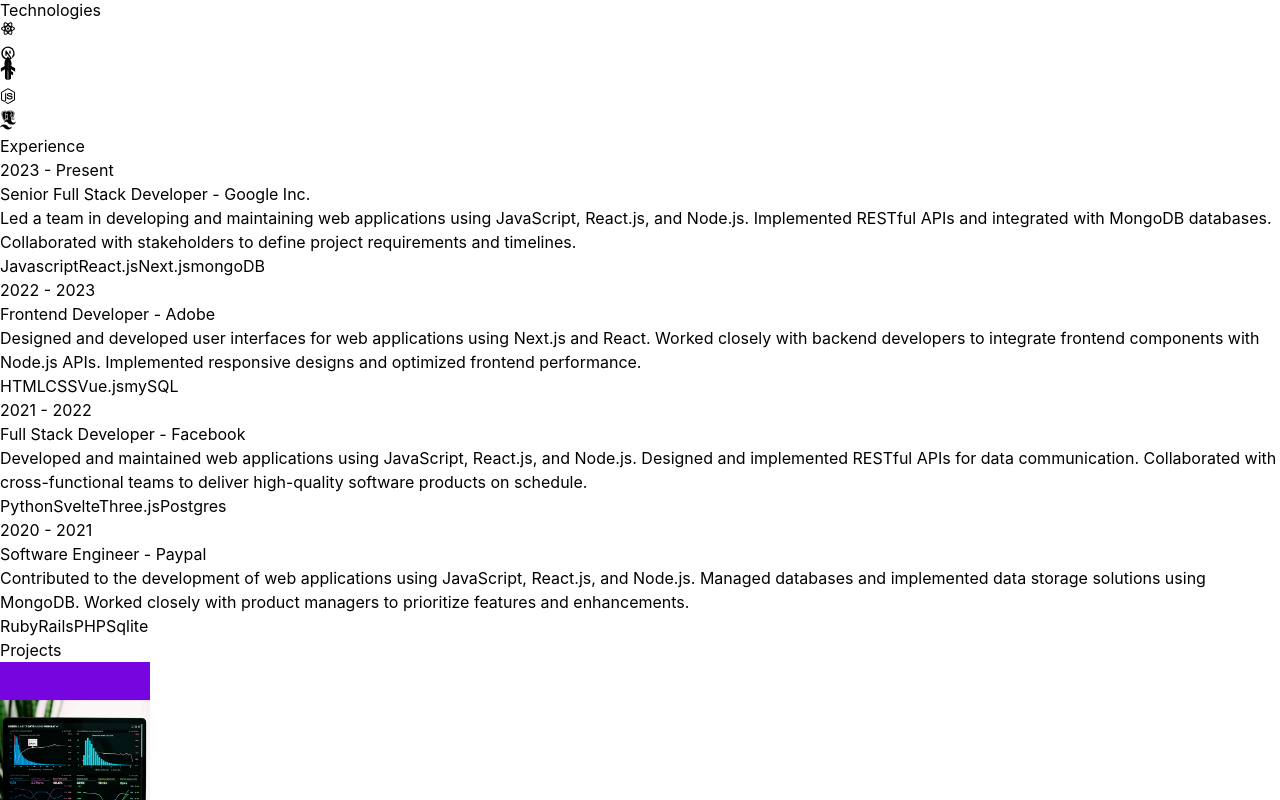
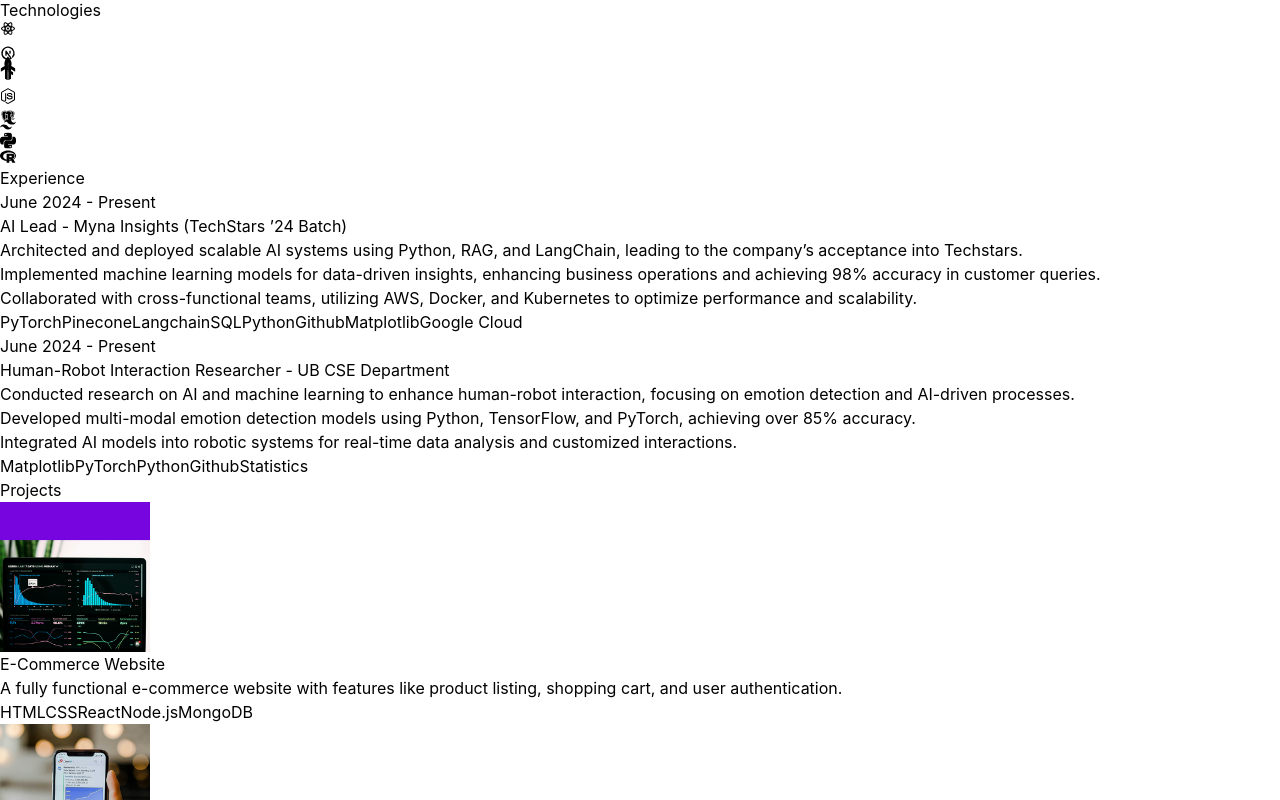
Before and after one commit to LabeebZahed03/PersonalSiteNew, a React (Vite) app: page / in a window 1280 px wide. Shown: the part 2920-3720 px from the top of the page. Built offline with nearby package versions, Linux system fonts and the light colour scheme.

Commit message:
fixed descripton format

```diff
--- a/src/components/Experience.jsx
+++ b/src/components/Experience.jsx
@@ -1,48 +1,71 @@
-import React from 'react'
-import { EXPERIENCES } from '../constants'
-import { motion } from 'framer-motion'
+import React from 'react';
+import { EXPERIENCES } from '../constants';
+import { motion } from 'framer-motion';
+
 const Experience = () => {
   return (
     <div className='border-b border-neutral-900 pb-4'>
       <motion.h1
-       whileInView={{opacity:1, y:0}}
-       initial={{opacity:0, y:-100}}
-       transition={{duration:0.5}}
+        whileInView={{ opacity: 1, y: 0 }}
+        initial={{ opacity: 0, y: -100 }}
+        transition={{ duration: 0.5 }}
         className='my-20 text-center text-4xl'>
           Experience
       </motion.h1>
+
       <div>
-       {EXPERIENCES.map((experience,index) => (
+        {EXPERIENCES.map((experience, index) => (
           <div key={index} className='mb-8 flex flex-wrap lg:justify-center'>
+
+            {/* Year Section */}
             <motion.div
-           whileInView={{opacity:1, x:0}}
-           initial={{opacity:0, x:-100}}
-           transition={{duration:1}}
+              whileInView={{ opacity: 1, x: 0 }}
+              initial={{ opacity: 0, x: -100 }}
+              transition={{ duration: 1 }}
               className='w-full lg:w-1/4'>
                 <p className='mb-2 text-sm text-neutral-400'>{experience.year}</p>
             </motion.div>
+
+            {/* Role, Company, Description, and Technologies */}
             <motion.div
-           whileInView={{opacity:1, x:0}}
-           initial={{opacity:0, x:100}}
-           transition={{duration:1}}
+              whileInView={{ opacity: 1, x: 0 }}
+              initial={{ opacity: 0, x: 100 }}
+              transition={{ duration: 1 }}
               className='w-full max-w-xl lg:w-3/4'>
+
+              {/* Role and Company */}
               <h6 className='mb-2 font-semibold'>
                 {experience.role} -{" "}
                 <span className='text-sm text-purple-100'>
                   {experience.company}
                 </span>
               </h6>
-               <p className='mb-4 text-neutral-400'> {experience.description}</p>
-               {experience.technologies.map((tech,index) => (
-                   <span key={index} className='mr-2 mt-4 rounded bg-neutral-900 px-2 py-1 text-sm font-medium text-purple-800'>{tech}</span>
+
+              {/* Description as bullet points */}
+              <ul className='mb-4 list-disc pl-5 text-neutral-400'>
+                {experience.description.map((desc, idx) => (
+                  <li key={idx} className='mb-2'>
+                    {desc}
+                  </li>
                 ))}
+              </ul>
+
+              {/* Technologies tags */}
+              <div className='flex flex-wrap gap-2'>  {/* Use flex-wrap and gap for proper alignment */}
+                {experience.technologies.map((tech, idx) => (
+                  <span
+                    key={idx}
+                    className='mr-2 mt-2 rounded bg-neutral-900 px-2 py-1 text-sm font-medium text-purple-800'>
+                    {tech}
+                  </span>
+                ))}
+              </div>
             </motion.div>
           </div>
         ))}
       </div>
     </div>
-
-  )
+  );
 }
 
-export default Experience
+export default Experience;
--- a/src/components/Technologies.jsx
+++ b/src/components/Technologies.jsx
@@ -1,7 +1,7 @@
 import React from 'react';
 import { RiReactjsLine } from 'react-icons/ri';
 import { TbBrandNextjs } from 'react-icons/tb';
-import { SiMongodb, SiTensorflow, SiTailwindcss } from 'react-icons/si';
+import { SiMongodb, SiTensorflow, SiTailwindcss, SiPython, SiR } from 'react-icons/si'; // Added Python and R icons
 import { FaNodeJs } from 'react-icons/fa';
 import { BiLogoPostgresql } from 'react-icons/bi';
 import { motion } from 'framer-motion';
@@ -109,25 +109,26 @@
           <SiTailwindcss className='text-7xl text-sky-400' />
         </motion.div>
 
-        {/* Langchain (AI) */}
-        {/* <motion.div
-          variants={iconVariants(5)}
+        {/* Python */}
+        <motion.div
+          variants={iconVariants(2.5)}
           initial='initial'
           animate='animate'
           className='rounded-2xl border-4 border-neutral-800 p-4'
         >
-          <GiArtificialIntelligence className='text-7xl text-purple-600' />
-        </motion.div> */}
+          <SiPython className='text-7xl text-yellow-400' /> {/* Python Icon */}
+        </motion.div>
 
-        {/* Pinecone (Vector DB) */}
-        {/* <motion.div
-          variants={iconVariants(6)}
+        {/* R */}
+        <motion.div
+          variants={iconVariants(2.5)}
           initial='initial'
           animate='animate'
           className='rounded-2xl border-4 border-neutral-800 p-4'
         >
-          <FaDatabase className='text-7xl text-blue-600' />
-        </motion.div> */}
+          <SiR className='text-7xl text-blue-500' /> {/* R Icon */}
+        </motion.div>
+
       </motion.div>
     </div>
   );
--- a/src/constants/index.js
+++ b/src/constants/index.js
@@ -13,32 +13,26 @@
 
 export const EXPERIENCES = [
   {
-    year: "2023 - Present",
-    role: "Senior Full Stack Developer",
-    company: "Google Inc.",
-    description: `Led a team in developing and maintaining web applications using JavaScript, React.js, and Node.js. Implemented RESTful APIs and integrated with MongoDB databases. Collaborated with stakeholders to define project requirements and timelines.`,
-    technologies: ["Javascript", "React.js", "Next.js", "mongoDB"],
+    year: "June 2024 - Present",
+    role: "AI Lead",
+    company: "Myna Insights (TechStars ’24 Batch)",
+    description: [
+      "Architected and deployed scalable AI systems using Python, RAG, and LangChain, leading to the company’s acceptance into Techstars.",
+      "Implemented machine learning models for data-driven insights, enhancing business operations and achieving 98% accuracy in customer queries.",
+      "Collaborated with cross-functional teams, utilizing AWS, Docker, and Kubernetes to optimize performance and scalability."
+    ],
+    technologies: ["PyTorch", "Pinecone", "Langchain", "SQL","Python","Github","Matplotlib", "Google Cloud"],
   },
   {
-    year: "2022 - 2023",
-    role: "Frontend Developer",
-    company: "Adobe",
-    description: `Designed and developed user interfaces for web applications using Next.js and React. Worked closely with backend developers to integrate frontend components with Node.js APIs. Implemented responsive designs and optimized frontend performance.`,
-    technologies: ["HTML", "CSS", "Vue.js", "mySQL"],
-  },
-  {
-    year: "2021 - 2022",
-    role: "Full Stack Developer",
-    company: "Facebook",
-    description: `Developed and maintained web applications using JavaScript, React.js, and Node.js. Designed and implemented RESTful APIs for data communication. Collaborated with cross-functional teams to deliver high-quality software products on schedule.`,
-    technologies: ["Python", "Svelte", "Three.js", "Postgres"],
-  },
-  {
-    year: "2020 - 2021",
-    role: "Software Engineer",
-    company: "Paypal",
-    description: `Contributed to the development of web applications using JavaScript, React.js, and Node.js. Managed databases and implemented data storage solutions using MongoDB. Worked closely with product managers to prioritize features and enhancements.`,
-    technologies: ["Ruby", "Rails", "PHP", "Sqlite"],
+    year: "June 2024 - Present",
+    role: " Human-Robot Interaction Researcher",
+    company: "UB CSE Department",
+    description: [
+      "Conducted research on AI and machine learning to enhance human-robot interaction, focusing on emotion detection and AI-driven processes.",
+      "Developed multi-modal emotion detection models using Python, TensorFlow, and PyTorch, achieving over 85% accuracy.",
+      "Integrated AI models into robotic systems for real-time data analysis and customized interactions."
+    ],
+    technologies: ["Matplotlib", "PyTorch","Python","Github","Statistics"],
   },
 ];
 
@@ -74,7 +68,7 @@
 ];
 
 export const CONTACT = {
-  address: "767 Fifth Avenue, New York, NY 10153 ",
-  phoneNo: "+12 4555 666 00 ",
-  email: "me@example.com",
+  address: "6125 Nickel Way Avenue, NY-14228 ",
+  phoneNo: "+1(716)9846390 ",
+  email: "labeebzahed@gmail.com",
 };
```
Lines whose indentation alone changed are shown as unchanged.
